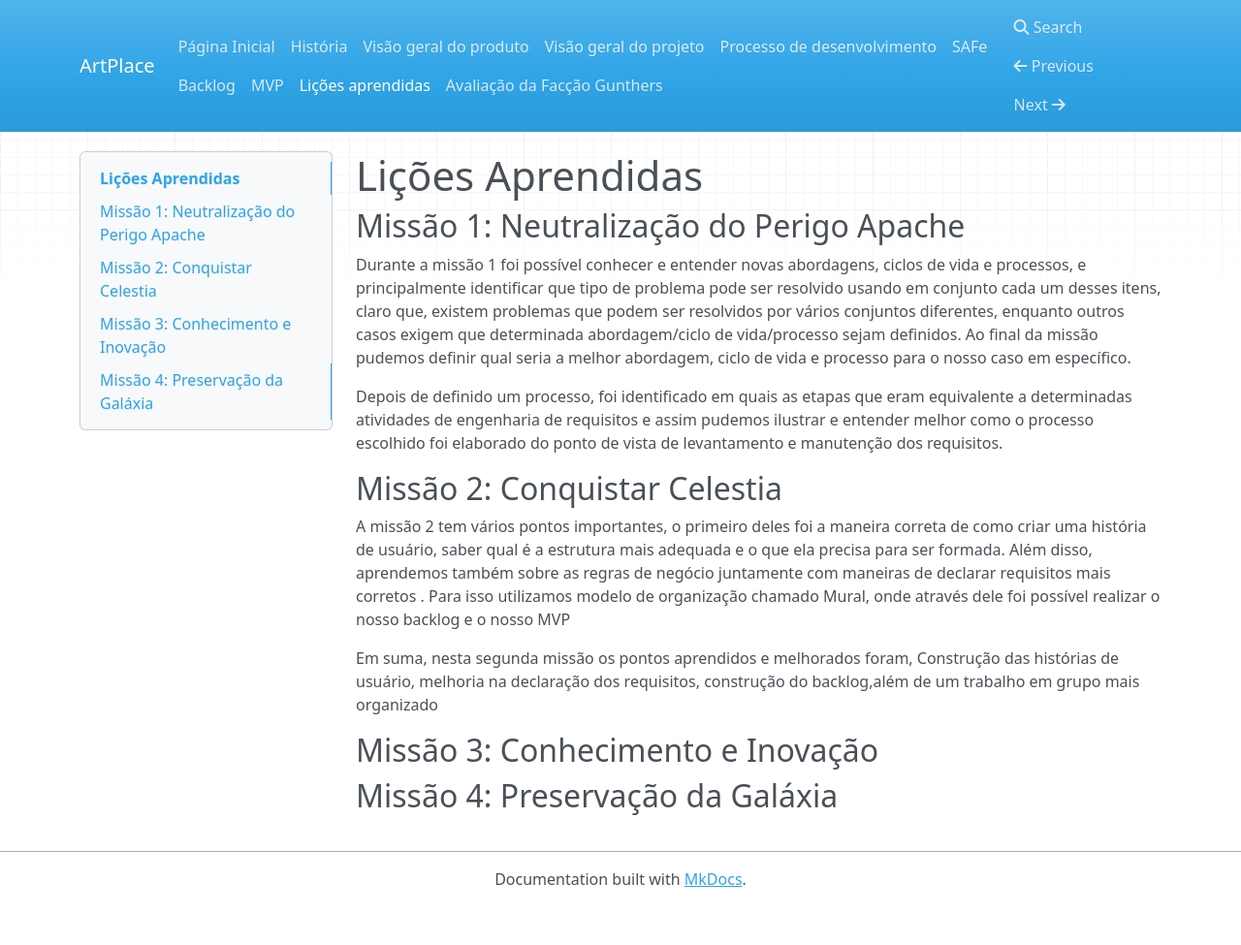
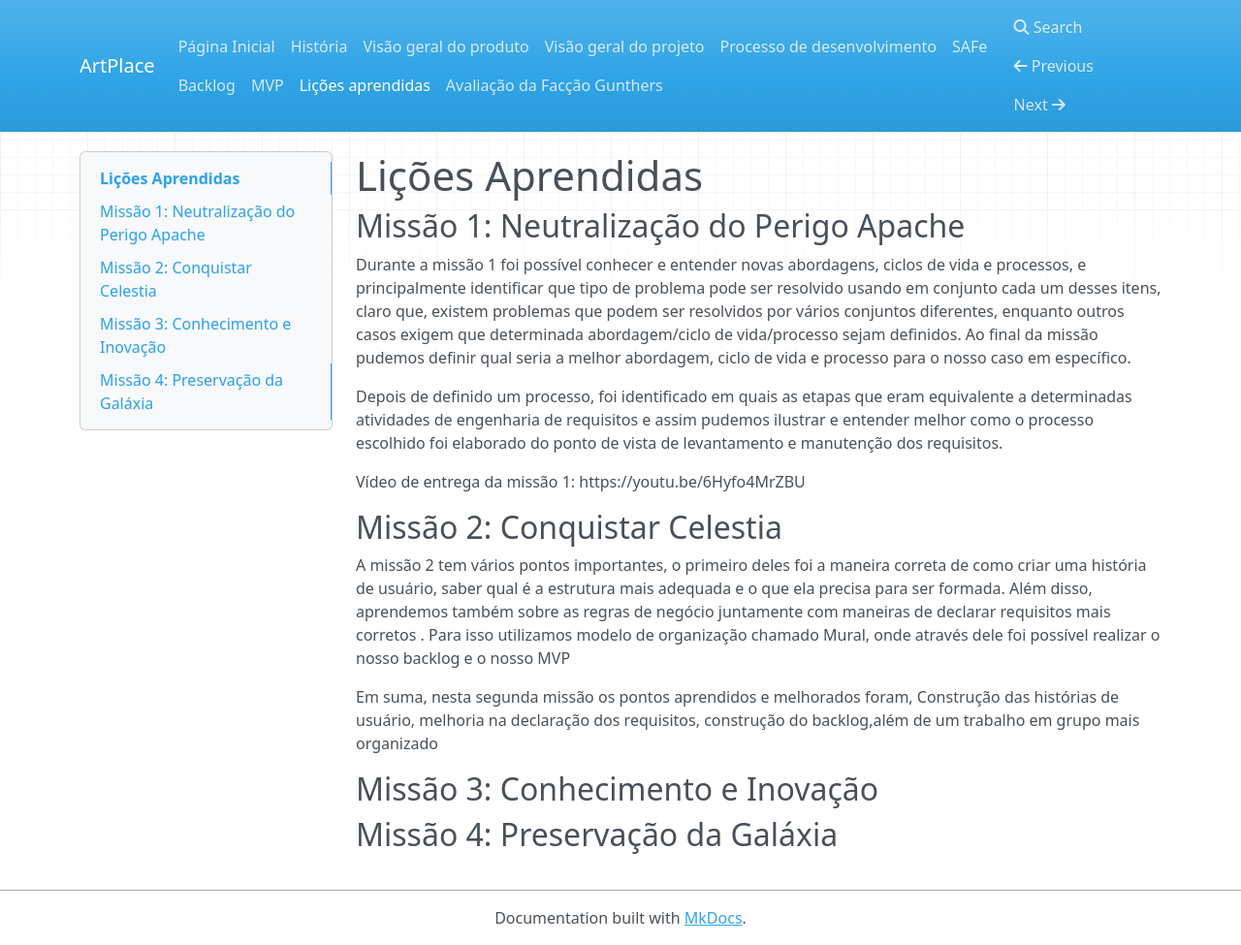
Before and after one commit to mdsreq-fga-unb/2023.2-ArtPlace, an MkDocs documentation site: the page built from docs/licoes.md, in a window 1280 px wide and 975 px high. Shown: the whole window at 97% size. Built offline with MkDocs 1.6.1, drawn with Linux system fonts in a browser that asks for light colours; nearby versions of some CDN libraries.

Commit message:
Add link vídeo de entrega

```diff
--- a/docs/licoes.md
+++ b/docs/licoes.md
@@ -5,6 +5,8 @@
 Durante a missão 1 foi possível conhecer e entender novas abordagens, ciclos de vida e processos, e principalmente identificar que tipo de problema pode ser resolvido usando em conjunto cada um desses itens, claro que, existem problemas que podem ser resolvidos por vários conjuntos diferentes, enquanto outros casos exigem que  determinada abordagem/ciclo de vida/processo sejam definidos. Ao final da missão pudemos definir qual seria a melhor abordagem, ciclo de vida e processo para o nosso caso em específico.
 
 Depois de definido um processo, foi identificado em quais as etapas que eram equivalente a determinadas atividades de engenharia de requisitos e assim pudemos ilustrar e entender melhor como o processo escolhido foi elaborado do ponto de vista de levantamento e manutenção dos requisitos.
+
+Vídeo de entrega da missão 1: https://youtu.be/6Hyfo4MrZBU
 ## Missão 2: Conquistar Celestia
 
 A missão 2 tem vários pontos importantes, o primeiro deles foi a maneira correta de como criar uma história de usuário, saber qual é a estrutura mais adequada e o que ela precisa para ser formada. Além disso, aprendemos também sobre as regras de negócio juntamente com maneiras de declarar requisitos mais corretos . Para isso utilizamos modelo de organização chamado Mural, onde através dele foi possível realizar o nosso backlog e o nosso MVP
```
